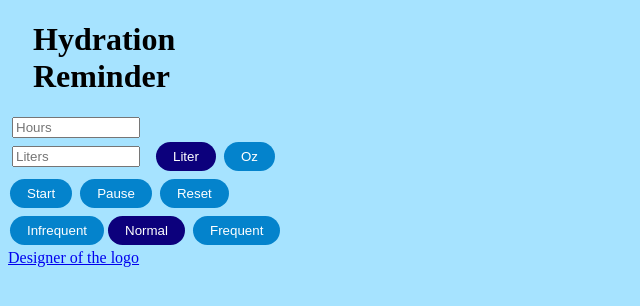
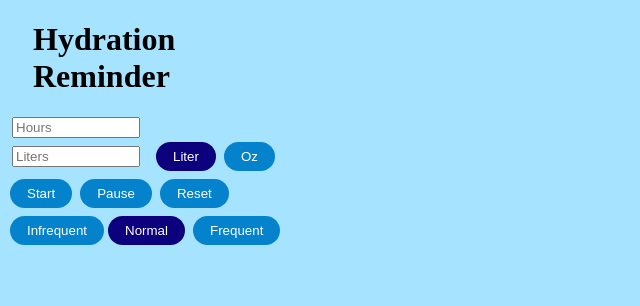
Before and after one commit to Alazar351/Hydration, a browser extension: page index.html in a window 1280 px wide. Shown: the whole page, without its empty margins (0-640 px from the left). Drawn offline with Linux system fonts and the light colour scheme.

Commit message:
Update index.html

```diff
--- a/index.html
+++ b/index.html
@@ -35,12 +35,6 @@
     <button type="button" id="ifreq">Infrequent</button
     ><button type="button" id="nfreq" disabled>Normal</button>
     <button type="button" id="freq">Frequent</button>
-
-    <div class="credit">
-      <a href="https://www.flaticon.com/free-icons/clean" title="clean icons"
-        >Designer of the logo</a
-      >
-    </div>
   </body>
   <script src="popup.js"></script>
 </html>
```
